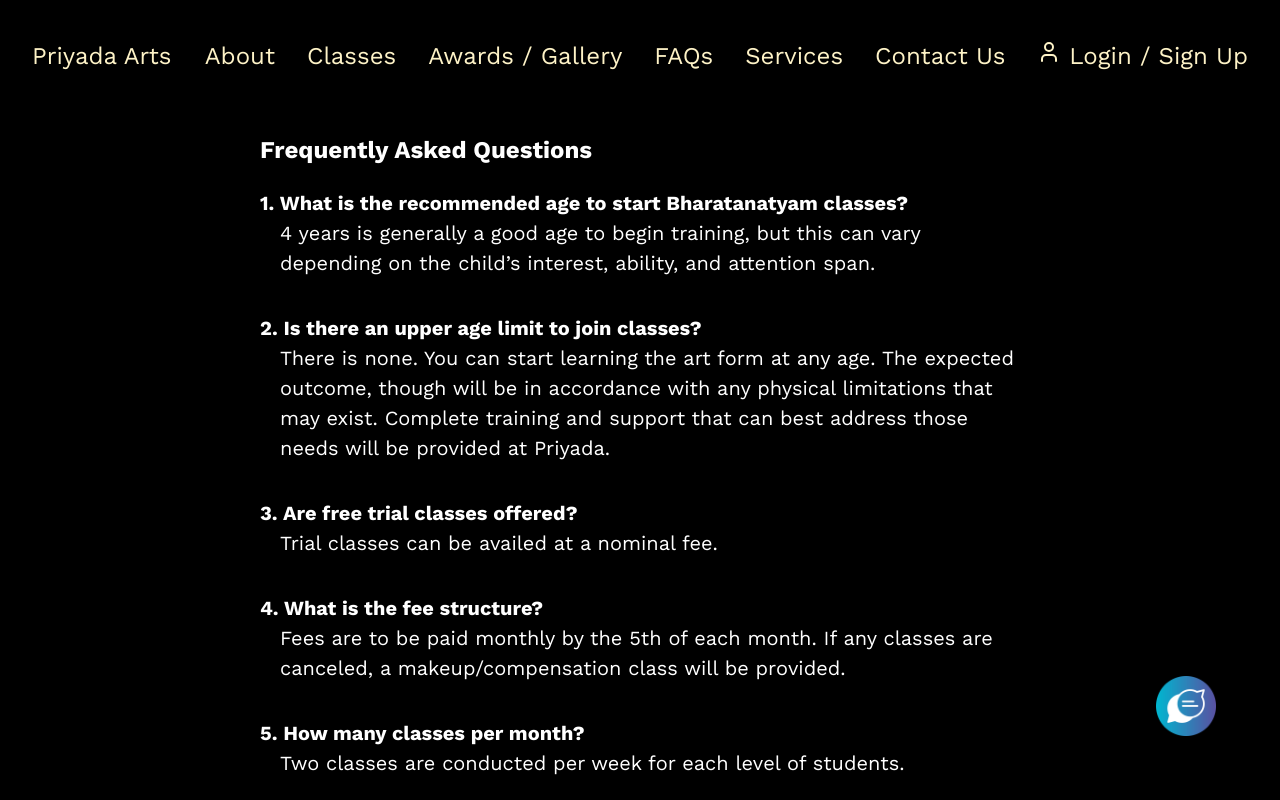
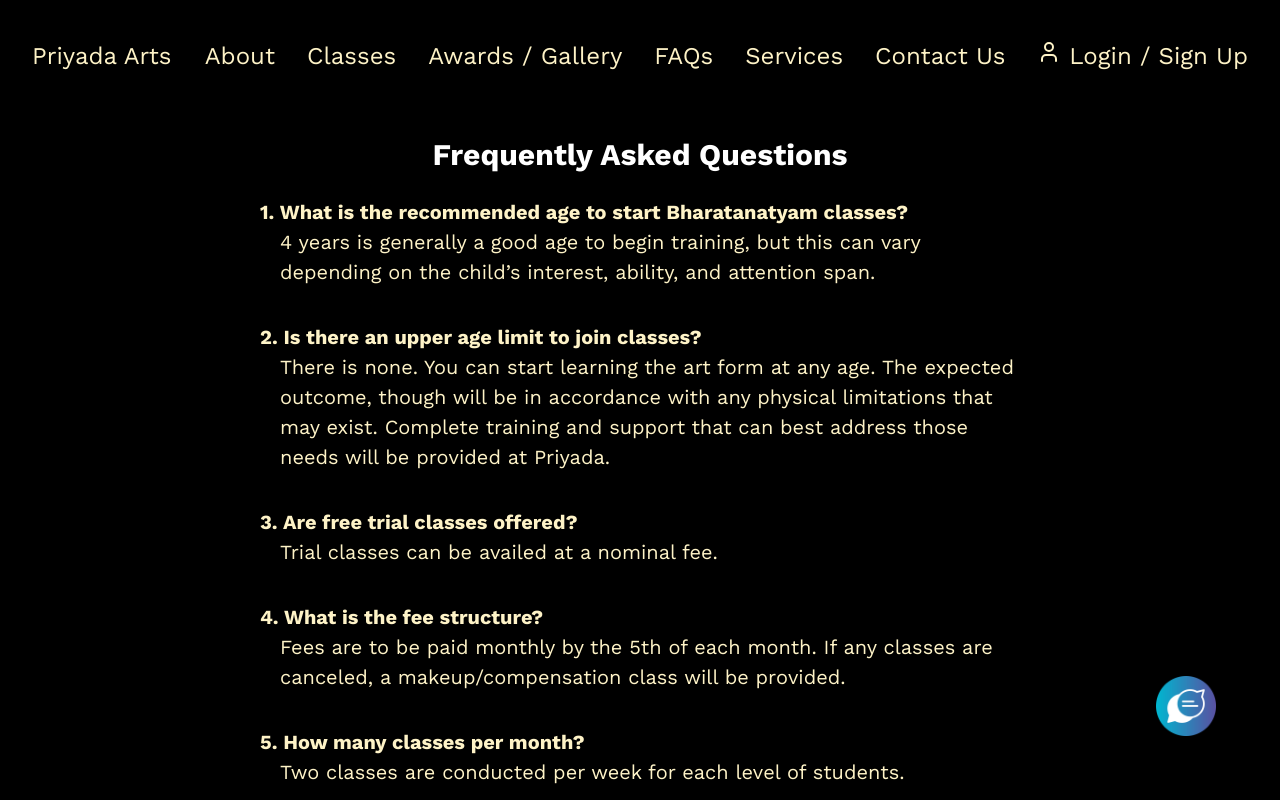
Before and after one commit to Anbui0115/Hackathon-project, a Next.js app in the folder frontend/: page /faq in a window 1280 px wide. Shown: the top 800 px of the page. Built offline with nearby package versions, Linux system fonts and the light colour scheme; a web font is replaced by a local one.

Commit message:
Center FAQs title and change text color

```diff
--- a/frontend/app/faq/faq.css
+++ b/frontend/app/faq/faq.css
@@ -26,10 +26,11 @@
 }
 
 .faq-page-title {
-    font-size: 24px;
+    font-size: 30px;
     font-weight: bold;
     margin-bottom: 20px;
     color: white;
+    text-align: center;
 }
 
 .faq-page-text {
@@ -39,12 +40,12 @@
 /* Style the FAQ questions (odd numbered paragraphs) */
 .faq-page-text p:nth-child(odd) {
     font-weight: bold;
-    color: white;
+    color: #fef3c7;
     /* margin-bottom: 16px; */
 }
 /* Style the FAQ answers (even numbered paragraphs) */
 .faq-page-text p:nth-child(even) {
     margin-left: 20px;
-    color: white;
+    color: #fef3c7;
     margin-bottom: 35px;
 }
```
